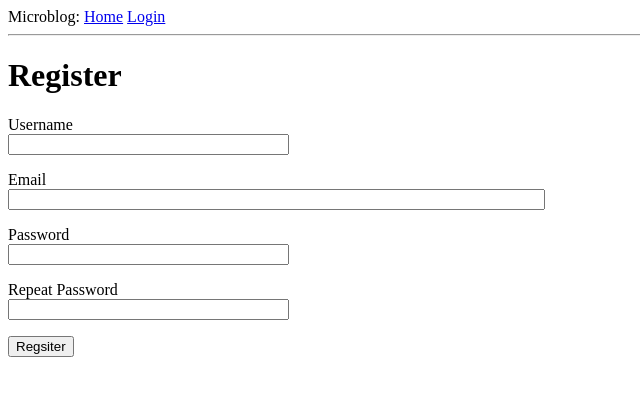
After one commit to RiturajJain/microblog-flask, a Flask app: page /register in a window 1280 px wide. The commit adds this page. Shown: the top 396 px of the page, without its empty margins (0-640 px from the left). Run offline with Flask 2, Linux system fonts and the light colour scheme.

Commit message:
completed chapter-5

```diff
--- a/blogapp/__init__.py
+++ b/blogapp/__init__.py
@@ -2,10 +2,13 @@ from flask import Flask
 from config import Config
 from flask_sqlalchemy import SQLAlchemy
 from flask_migrate import Migrate
+from flask_login import LoginManager
 
 app = Flask(__name__)
 app.config.from_object(Config)
 db = SQLAlchemy(app)
 migrate = Migrate(app, db)
+login = LoginManager(app)
+login.login_view = 'login'
 
 from blogapp import routes, models
--- a/blogapp/forms.py
+++ b/blogapp/forms.py
@@ -1,9 +1,29 @@
 from flask_wtf import FlaskForm
 from wtforms import StringField, PasswordField, BooleanField, SubmitField
-from wtforms.validators import DataRequired
+from wtforms.validators import DataRequired, ValidationError, Email, EqualTo
+from blogapp.models import User
+
+class RegistrationForm(FlaskForm):
+    username = StringField('Username', validators=[DataRequired()])
+    email = StringField('Email', validators=[DataRequired(), Email()])
+    password = PasswordField('Password', validators=[DataRequired()])
+    password2 = PasswordField('Repeat Password', validators=[DataRequired(), EqualTo('password')])
+    submit = SubmitField('Regsiter')
+
+    # Function to check if user with same username is already present in the database or not
+    def validate_username(self, username):
+        user = User.query.filter_by(username=username.data).first()
+        if user is not None:
+            raise ValidationError('This username has been taken! Select a different username.')
+
+    # Function to check if user with same Email-ID is already present in the database or not
+    def validate_email(self, email):
+        user = User.query.filter_by(email=email.data).first()
+        if user is not None:
+            raise ValidationError('This email-id is already registered! Please use different email-id.')
 
 class LoginForm(FlaskForm):
-	username = StringField( 'Username', validators=[DataRequired()])
-	password = PasswordField('Password', validators=[DataRequired()])
-	remember_me = BooleanField('Remember Me')
-	submit = SubmitField('Sign In')
+    username = StringField('Username', validators=[DataRequired()])
+    password = PasswordField('Password', validators=[DataRequired()])
+    remember_me = BooleanField('Remember Me')
+    submit = SubmitField('Sign In')
--- a/blogapp/routes.py
+++ b/blogapp/routes.py
@@ -1,12 +1,15 @@
-from blogapp import app
-from flask import render_template, flash, redirect, url_for
-from blogapp.forms import LoginForm
+from blogapp import app ,db
+from flask import render_template, flash, redirect, url_for, request
+from blogapp.forms import LoginForm, RegistrationForm
+from flask_login import current_user, login_user, logout_user, login_required
+from blogapp.models import User
+from werkzeug.urls import url_parse
 
 @app.route('/')
 @app.route('/index')
+@login_required
 def index():
-	user = {'username': 'Rituraj'}
-	posts = [
+    posts = [
         {
             'author': {'username': 'John'},
             'body': 'Beautiful day in Portland!'
@@ -16,14 +19,55 @@ def index():
             'body': 'The Avengers movie was so cool!'
         }
     ]
-	return render_template('index.html', title="Home", user=user, posts=posts)
+    return render_template('index.html', title="Home", posts=posts)
 
 @app.route('/login', methods=['GET', 'POST'])
 def login():
-	form = LoginForm()
-	# If POST request is received
-	if form.validate_on_submit():
-		flash('Login requested for user {}, remember_me={}'.format(
-            form.username.data, form.remember_me.data))
-		return redirect("{{ url_for('index') }}")
-	return render_template('login.html', title='Sign In', form=form)
+    if current_user.is_authenticated:
+        return redirect(url_for('index'))
+    form = LoginForm()
+
+    # If POST request is received
+    if form.validate_on_submit():
+        user = User.query.filter_by(username=form.username.data).first()
+        # Check if User exists or password is correct
+        if user is None or not user.check_password(form.password.data):
+            # Flash is used to display messages which can be
+            # retrieved in the templates using get_flashed_messages()
+            flash('Invalid Username or Password')
+            return redirect(url_for('login'))
+
+        # Log in user if credentials are correct
+        login_user(user, remember=form.remember_me.data)
+        # If next query argument is provided in the url,
+        # redirect user to that url
+        next_page = request.args.get('next')
+        # If next query argument is not provided or relative path is not provided
+        # (full url with domain name is provided), redirect to index
+        # Second condition ensures that the redirect stays within the same site as application
+        if not next_page or url_parse(next_page).netloc != '':
+            next_page = url_for('index')
+        return redirect(next_page)
+
+    return render_template('login.html', title='Sign In', form=form)
+
+@app.route('/logout')
+def logout():
+    logout_user()
+    return redirect(url_for('index'))
+
+@app.route('/register', methods=['GET', 'POST'])
+def register():
+    if current_user.is_authenticated:
+        return redirect(url_for('index'))
+
+    form = RegistrationForm()
+    if form.validate_on_submit():
+        user = User(username=form.username.data, email=form.email.data)
+        user.set_password(form.password.data)
+        db.session.add(user)
+        db.session.commit()
+        flash('You have registered successfully!')
+        return redirect(url_for('login'))
+
+    return render_template('register.html', title='Register', form=form)
--- a/blogapp/templates/base.html
+++ b/blogapp/templates/base.html
@@ -9,7 +9,11 @@
     <body>
         <div>Microblog:
         	<a href="{{ url_for('index') }}">Home</a>
-        	<a href="{{ url_for('login') }}">Login</a>
+          {% if current_user.is_anonymous %}
+        	  <a href="{{ url_for('login') }}">Login</a>
+          {% else %}
+            <a href="{{ url_for('logout') }}">Logout</a>
+          {% endif %}
         </div>
         <hr>
 
--- a/blogapp/templates/index.html
+++ b/blogapp/templates/index.html
@@ -1,7 +1,7 @@
 {% extends "base.html" %}
 
 {% block content %}
-    <h1>Hi, {{ user.username }}!</h1>
+    <h1>Hi, {{ current_user.username }}!</h1>
     {% for post in posts %}
     <div><p>{{ post.author.username }} says: <b>{{ post.body }}</b></p></div>
     {% endfor %}
--- a/blogapp/templates/login.html
+++ b/blogapp/templates/login.html
@@ -19,6 +19,7 @@
             {% endfor %}
 		</p>
 		<p> {{ form.remember_me() }} {{ form.remember_me.label }} </p>
+		<p>New User? <a href="{{ url_for('register') }}">Regsiter Here</a></p>
 		<p>{{ form.submit() }}</p>
 	</form>
 
--- /dev/null
+++ b/blogapp/templates/register.html
@@ -0,0 +1,37 @@
+{% extends "base.html" %}
+
+{% block content %}
+    <h1>Register</h1>
+    <form action="" method="post">
+        {{ form.hidden_tag() }}
+        <p>
+            {{ form.username.label }}<br>
+            {{ form.username(size=32) }}<br>
+            {% for error in form.username.errors %}
+            <span style="color: red;">[{{ error }}]</span>
+            {% endfor %}
+        </p>
+        <p>
+            {{ form.email.label }}<br>
+            {{ form.email(size=64) }}<br>
+            {% for error in form.email.errors %}
+            <span style="color: red;">[{{ error }}]</span>
+            {% endfor %}
+        </p>
+        <p>
+            {{ form.password.label }}<br>
+            {{ form.password(size=32) }}<br>
+            {% for error in form.password.errors %}
+            <span style="color: red;">[{{ error }}]</span>
+            {% endfor %}
+        </p>
+        <p>
+            {{ form.password2.label }}<br>
+            {{ form.password2(size=32) }}<br>
+            {% for error in form.password2.errors %}
+            <span style="color: red;">[{{ error }}]</span>
+            {% endfor %}
+        </p>
+        <p>{{ form.submit() }}</p>
+    </form>
+{% endblock %}
```
Also changed, not shown: blogapp/models.py (+15 -1 lines), app.db.
